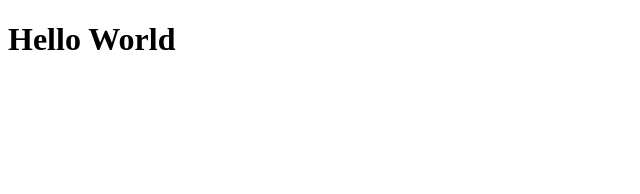
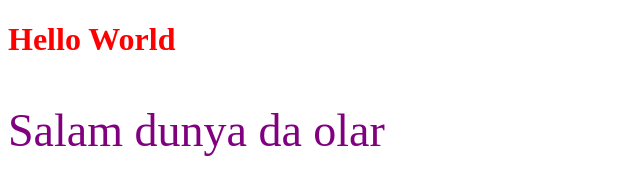
Before and after one commit to Kamalusta/Hello, a plain HTML site: page index.html in a window 1280 px wide. Shown: the whole page, without its empty margins (0-640 px from the left). Drawn offline with Linux system fonts and the light colour scheme.

Commit message:
salam dunyaya kecid

```diff
--- a/index.html
+++ b/index.html
@@ -5,8 +5,10 @@
     <meta http-equiv="X-UA-Compatible" content="IE=edge">
     <meta name="viewport" content="width=device-width, initial-scale=1.0">
     <title>Document</title>
+    <link rel="stylesheet" href="/style.css">
 </head>
 <body>
     <h1>Hello World</h1>
+    <p>Salam dunya da olar</p>
 </body>
 </html>
--- /dev/null
+++ b/style.css
@@ -0,0 +1,7 @@
+h1{
+    color: red;
+}
+p{
+    font-size: 46px;
+    color:purple;
+}
```
